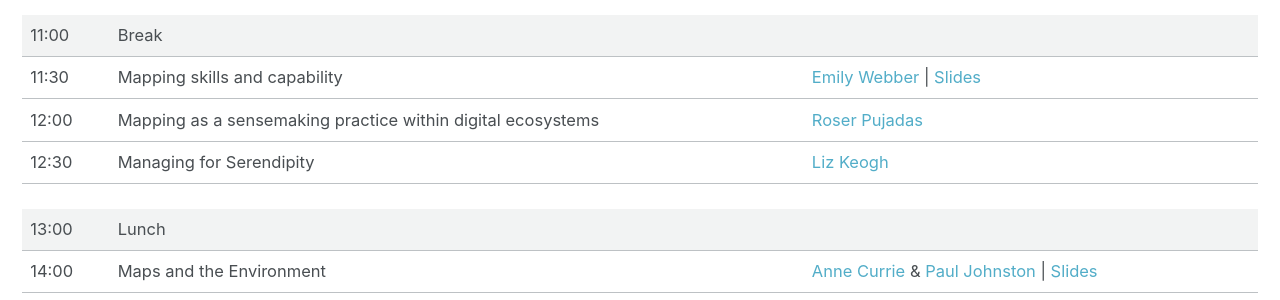
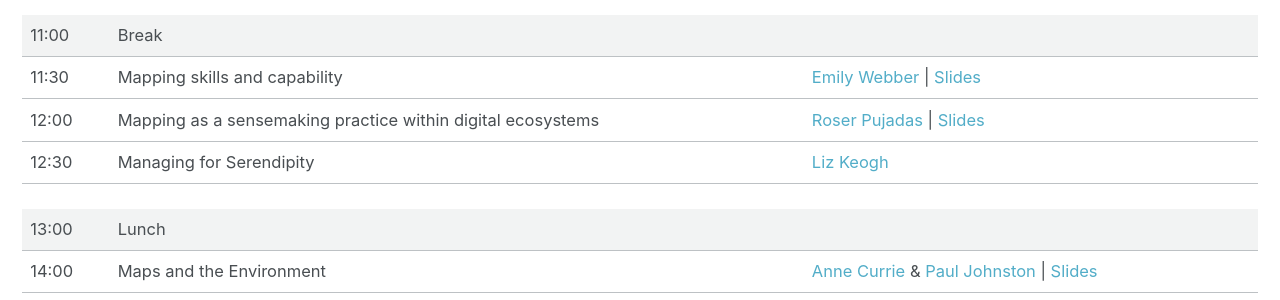
Before and after one commit to mapcampcommittee/mapcampcommittee.github.io, a Jekyll site: the page built from _pages/2019-10-15_London.html, in a window 1280 px wide and 900 px high, scrolled down 957 px. Shown: the part 150-450 px from the top of the window. Built offline with Jekyll 4.4.1, drawn with Linux system fonts in a browser that asks for light colours.

Commit message:
Slide deck - Map Camp 2019

```diff
--- a/_pages/2019-10-15_London.html
+++ b/_pages/2019-10-15_London.html
@@ -85,7 +85,7 @@ classes:
   <tr>
     <td>12:00</td>
     <td>Mapping as a sensemaking practice within digital ecosystems</td>
-    <td><a target="_blank" href="https://twitter.com/RoserPujadas1">Roser Pujadas</a></td>
+    <td><a target="_blank" href="https://twitter.com/RoserPujadas1">Roser Pujadas</a> | <a href="/assets/slides/london-2019/roser-pujadas.pdf">Slides</a></td>
   </tr>
   <tr>
     <td>12:30</td>
```
Also changed, not shown: 1 other file.
